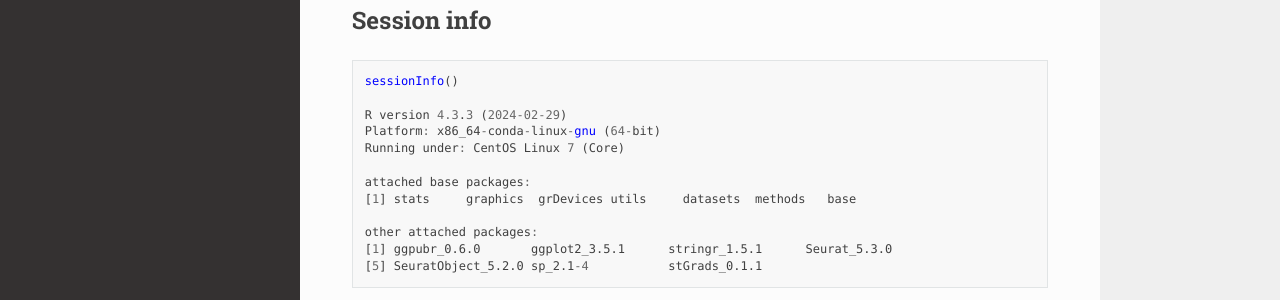
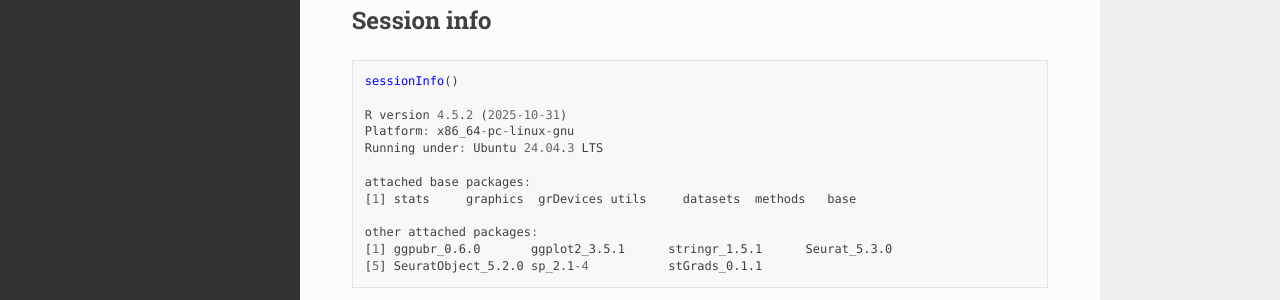
Before and after one commit to yifanfu01/stGrads_tutorial, a Sphinx documentation site: the page built from docs/t1_visium.md, in a window 1280 px wide and 900 px high, scrolled down 5628 px. Shown: the part 424-724 px from the top of the window. Built offline with Sphinx 7.4.7 and the Read the Docs theme 3.1.0, drawn with Linux system fonts in a browser that asks for light colours.

Commit message:
visium_update

````diff
--- a/docs/t1_visium.md
+++ b/docs/t1_visium.md
@@ -231,9 +231,9 @@
 ```R
 sessionInfo()
 
-R version 4.3.3 (2024-02-29)
-Platform: x86_64-conda-linux-gnu (64-bit)
-Running under: CentOS Linux 7 (Core)
+R version 4.5.2 (2025-10-31)
+Platform: x86_64-pc-linux-gnu
+Running under: Ubuntu 24.04.3 LTS
 
 attached base packages:
 [1] stats     graphics  grDevices utils     datasets  methods   base
````
